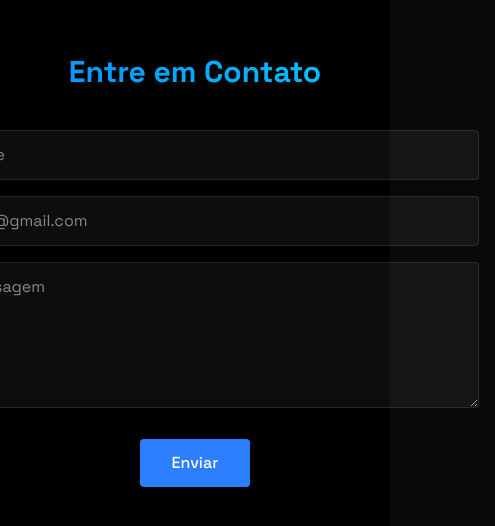
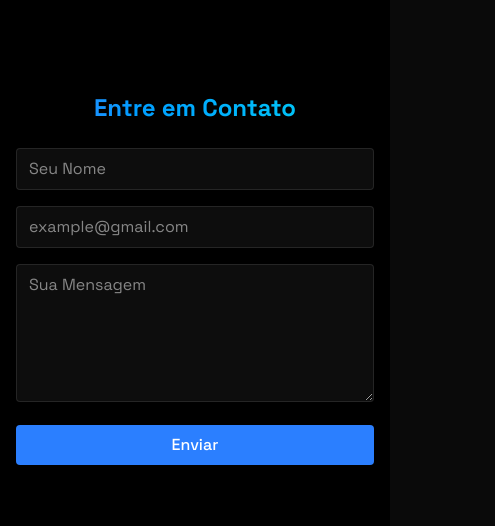
Before and after one commit to Danreby/danreby-portifolio, a React (Vite) app: page / in a window 390 px wide. Shown: the part 4552-5078 px from the top of the page, 495 px wide, since content can reach past the window. Built offline with nearby package versions, Linux system fonts and the light colour scheme.

Commit message:
responsividade

```diff
--- a/src/components/MobileMenu.jsx
+++ b/src/components/MobileMenu.jsx
@@ -1,6 +1,16 @@
 import { useEffect } from "react";
 
 export const MobileMenu = ({ menuOpen, setMenuOpen }) => {
+
+  const handleScroll = (event, sectionId) => {
+    event.preventDefault();
+    const el = document.getElementById(sectionId);
+    if (el) {
+    el.scrollIntoView({ behavior: 'smooth', block: 'start' });
+    }
+    setMenuOpen(false);
+  };
+
   return (
     <div
       className={`fixed top-0 left-0 w-full h-full bg-black z-40 flex flex-col items-center justify-center transition-all duration-300 ease-in-out
--- a/src/components/sections/Contact.jsx
+++ b/src/components/sections/Contact.jsx
@@ -1,45 +1,90 @@
 import { useState } from "react";
 import { RevealOnScroll } from "../RevealOnScroll";
-import emailjs from 'emailjs-com';
+import emailjs from "emailjs-com";
 
 export const Contact = () => {
   const [formData, setFormData] = useState({
-        name: '',
-        email: '',
-        message: ''
+    name: "",
+    email: "",
+    message: "",
   });
 
   const handleSubmit = (e) => {
     e.preventDefault();
-        emailjs.sendForm(import.meta.env.VITE_SERVICE_ID, import.meta.env.VITE_TEMPLATE_ID, e.target, import.meta.env.VITE_PUBLIC_KEY).then((response) => {
+    emailjs
+      .sendForm(
+        import.meta.env.VITE_SERVICE_ID,
+        import.meta.env.VITE_TEMPLATE_ID,
+        e.target,
+        import.meta.env.VITE_PUBLIC_KEY
+      )
+      .then(() => {
         alert("Mensagem enviada com sucesso!");
         setFormData({ name: "", email: "", message: "" });
-        }).catch(() => alert("Erro ao enviar a mensagem. Tente novamente mais tarde."));
-    }
+      })
+      .catch(() =>
+        alert("Erro ao enviar a mensagem. Tente novamente mais tarde.")
+      );
+  };
 
   return (
-        <section id="contact" className="min-h-screen flex items-center justify-center py-20">
+    <section
+      id="contact"
+      className="min-h-screen flex items-center justify-center py-16 px-4"
+    >
       <RevealOnScroll>
-                <div className="px-4 w-150">
-                    <h2 className="text-3xl font-bold mb-8 bg-gradient-to-r from-blue-500 to-cyan-400 bg-clip-text text-transparent text-center">
+        <div className="w-full max-w-lg">
+          <h2 className="text-2xl sm:text-3xl font-bold mb-6 bg-gradient-to-r from-blue-500 to-cyan-400 bg-clip-text text-transparent text-center">
             Entre em Contato
           </h2>
-                    <form className="space-y-6" onSubmit={handleSubmit}>
-                        <div className="relative">
-                            <input type="text" id="name" name="name" value={formData.name} onChange={(e) =>
+          <form className="space-y-4" onSubmit={handleSubmit}>
+            <input
+              type="text"
+              id="name"
+              name="name"
+              value={formData.name}
+              onChange={(e) =>
                 setFormData({ ...formData, name: e.target.value })
-                            } placeholder="Seu Nome" required className="w-full  my-2 bg-white/5 border border-white/10 rounded px-4 py-3 text-white transition focus:outline-none focus:border-blue-500 focus:bg-blue-500/5" />
-                            <input type="email" id="email" email="email" value={formData.email} onChange={(e) =>
+              }
+              placeholder="Seu Nome"
+              required
+              className="w-full bg-white/5 border border-white/10 rounded px-3 py-2 text-white transition focus:outline-none focus:border-blue-500 focus:bg-blue-500/5"
+            />
+
+            <input
+              type="email"
+              id="email"
+              name="email"
+              value={formData.email}
+              onChange={(e) =>
                 setFormData({ ...formData, email: e.target.value })
-                            } placeholder="example@gmail.com" required className="w-full  my-2 bg-white/5 border border-white/10 rounded px-4 py-3 text-white transition focus:outline-none focus:border-blue-500 focus:bg-blue-500/5" />
-                            <textarea id="message" name="message"  value={formData.message} onChange={(e) =>
+              }
+              placeholder="example@gmail.com"
+              required
+              className="w-full bg-white/5 border border-white/10 rounded px-3 py-2 text-white transition focus:outline-none focus:border-blue-500 focus:bg-blue-500/5"
+            />
+
+            <textarea
+              id="message"
+              name="message"
+              value={formData.message}
+              onChange={(e) =>
                 setFormData({ ...formData, message: e.target.value })
-                            } placeholder="Sua Mensagem" rows={5} className="w-full  my-2 bg-white/5 border border-white/10 rounded px-4 py-3 text-white transition focus:outline-none focus:border-blue-500 focus:bg-blue-500/5"></textarea>
-                            <button type="submit"  className=" w-auto mx-auto my-4 bg-blue-500 text-white px-8 py-3 rounded font-medium block transition hover:-translate-y-0.5 hover:shadow-[0_0_15px_rgba(59,130,246,0.4)]">Enviar</button>
-                        </div>
+              }
+              placeholder="Sua Mensagem"
+              rows={5}
+              className="w-full bg-white/5 border border-white/10 rounded px-3 py-2 text-white transition focus:outline-none focus:border-blue-500 focus:bg-blue-500/5"
+            />
+
+            <button
+              type="submit"
+              className="w-full sm:w-auto mx-auto block bg-blue-500 text-white px-6 py-2 rounded font-medium transition hover:-translate-y-0.5 hover:shadow-lg"
+            >
+              Enviar
+            </button>
           </form>
         </div>
       </RevealOnScroll>
     </section>
   );
-}
+};
--- a/src/components/sections/Home.jsx
+++ b/src/components/sections/Home.jsx
@@ -8,7 +8,6 @@ export const Home = () => {
     if (el) {
     el.scrollIntoView({ behavior: 'smooth', block: 'start' });
     }
-    setMenuOpen(false);
   };
 
   return (
```
Lines whose indentation alone changed are shown as unchanged.
